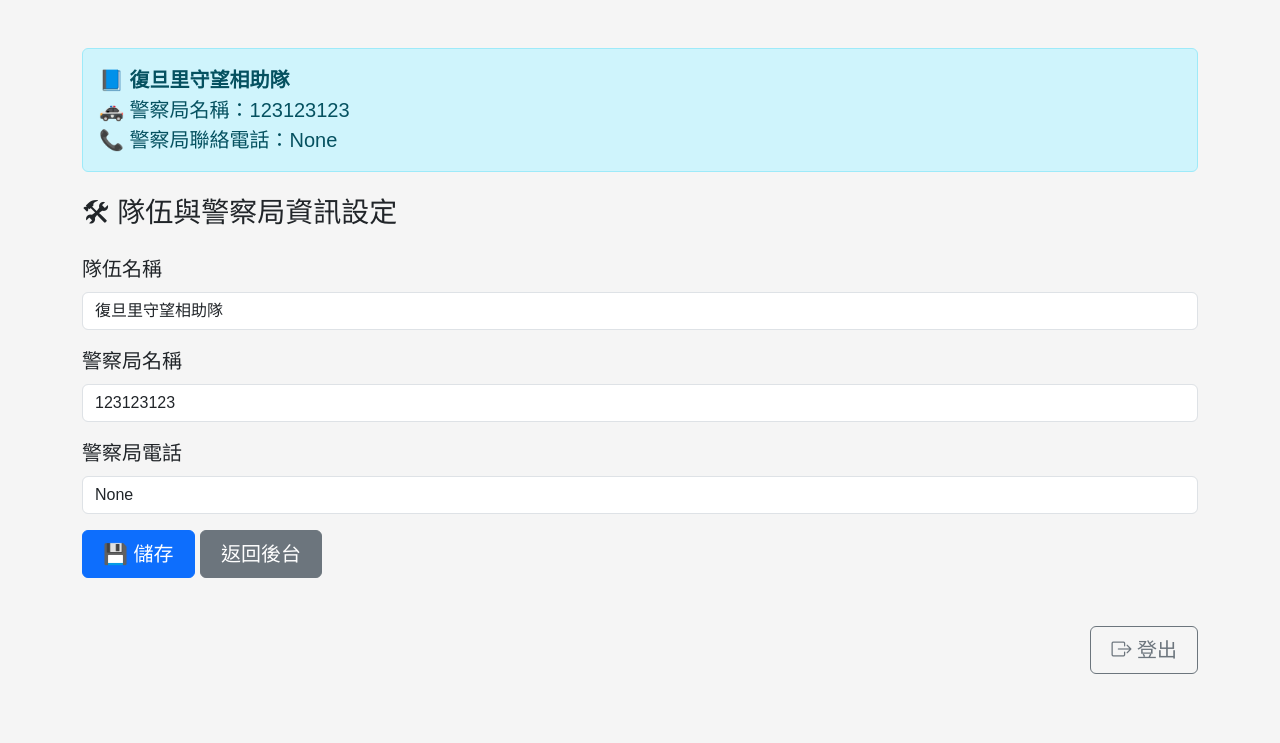
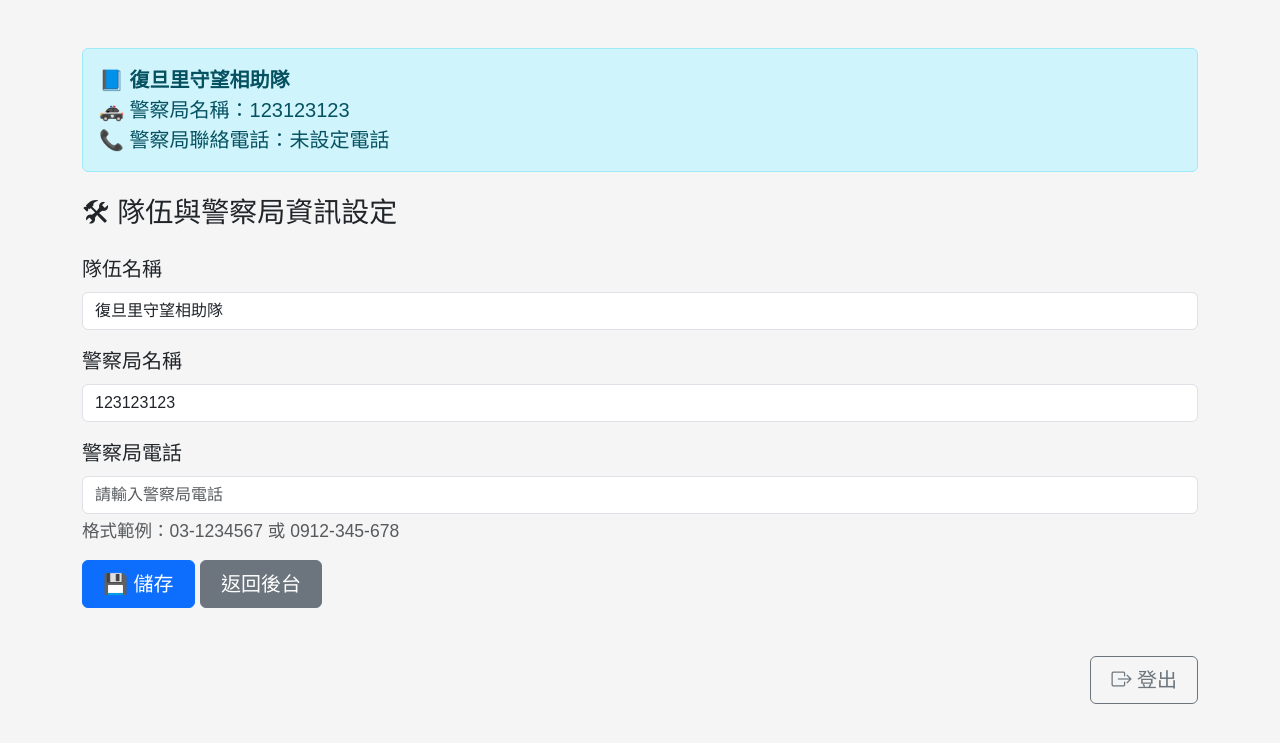
Before and after one commit to boy0811/patrol-checkin, a Flask app: page /admin/team in a window 1280 px wide. Shown: the top 743 px of the page. Run offline with Flask 3, Linux system fonts and the light colour scheme.

Commit message:
fix: admin session check and templates update

```diff
--- a/app.py
+++ b/app.py
@@ -181,18 +181,28 @@
 def inject_team_info():
     from models import Team
     import os
+    db.session.expire_all()  # ✅ 清掉快取，下次 query 一定讀最新資料
 
     team = Team.query.first()
-
-    # 檢查是否有上傳 logo.png
     logo_exists = os.path.exists(os.path.join("static", "logo", "logo.png"))
 
     return dict(team_info={
-        'name': team.name if team else '未設定隊伍',
-        'station': team.station_name if team else '未設定警察局',
-        'phone': team.phone_number if team else '未設定電話',
-        'logo': logo_exists   # ✅ True/False 給前端判斷
+        'name': (team.name if team and team.name else '未設定隊伍'),
+        'station': (team.station_name if team and team.station_name else '未設定警察局'),
+        'phone': (team.phone_number if team and team.phone_number else '未設定電話'),
+        'logo': logo_exists
     })
+
+
+@app.route("/reset-team")
+def reset_team():
+    from models import Team, db
+    db.drop_all()
+    db.create_all()
+    team = Team(name="復旦里守望相助隊", station_name="桃園分局", phone_number="03-1234567")
+    db.session.add(team)
+    db.session.commit()
+    return "✅ Team 資料表已重建，並建立一筆測試資料"
 
 
 if __name__ == "__main__":
--- a/models.py
+++ b/models.py
@@ -52,6 +52,6 @@
 
 class Team(db.Model):
     id = db.Column(db.Integer, primary_key=True)
-    name = db.Column(db.String(100))  # 隊伍名稱
-    phone_number = db.Column(db.String(20))  # 警察局電話
-    station_name = db.Column(db.String(100))  # ⬅️ 新增：警察局名稱
+    name = db.Column(db.String(100))          # 隊伍名稱
+    phone_number = db.Column(db.String(50))   # 警察局電話（放寬長度）
+    station_name = db.Column(db.String(100))  # 警察局名稱
--- a/templates/admin_team.html
+++ b/templates/admin_team.html
@@ -16,21 +16,34 @@
   {% endwith %}
 
   <form method="POST">
+    <!-- 隊伍名稱 -->
     <div class="mb-3">
       <label for="team_name" class="form-label">隊伍名稱</label>
-      <input type="text" class="form-control" id="team_name" name="name" required
-             value="{{ team.name if team else '' }}">
+      <input type="text" class="form-control" id="team_name" name="name"
+             value="{{ team.name or '' }}"
+             placeholder="請輸入隊伍名稱">
     </div>
+
+    <!-- 警察局名稱 -->
     <div class="mb-3">
       <label for="station_name" class="form-label">警察局名稱</label>
-      <input type="text" class="form-control" id="station_name" name="station_name" required
-             value="{{ team.station_name if team else '' }}">
+      <input type="text" class="form-control" id="station_name" name="station_name"
+             value="{{ team.station_name or '' }}"
+             placeholder="請輸入警察局名稱">
     </div>
+
+    <!-- 警察局電話 -->
     <div class="mb-3">
       <label for="phone" class="form-label">警察局電話</label>
-      <input type="text" class="form-control" id="phone" name="phone_number" required
-             value="{{ team.phone_number if team else '' }}">
+      <input type="tel" class="form-control" id="phone" name="phone_number"
+             value="{{ team.phone_number or '' }}"
+             placeholder="請輸入警察局電話"
+             pattern="[0-9\-+() ]*"
+             inputmode="tel">
+      <div class="form-text">格式範例：03-1234567 或 0912-345-678</div>
     </div>
+
+    <!-- 按鈕 -->
     <button type="submit" class="btn btn-primary">💾 儲存</button>
     <a href="/admin" class="btn btn-secondary">返回後台</a>
   </form>
```
Also changed, not shown: templates/emergency.html (+7 -7 lines).
